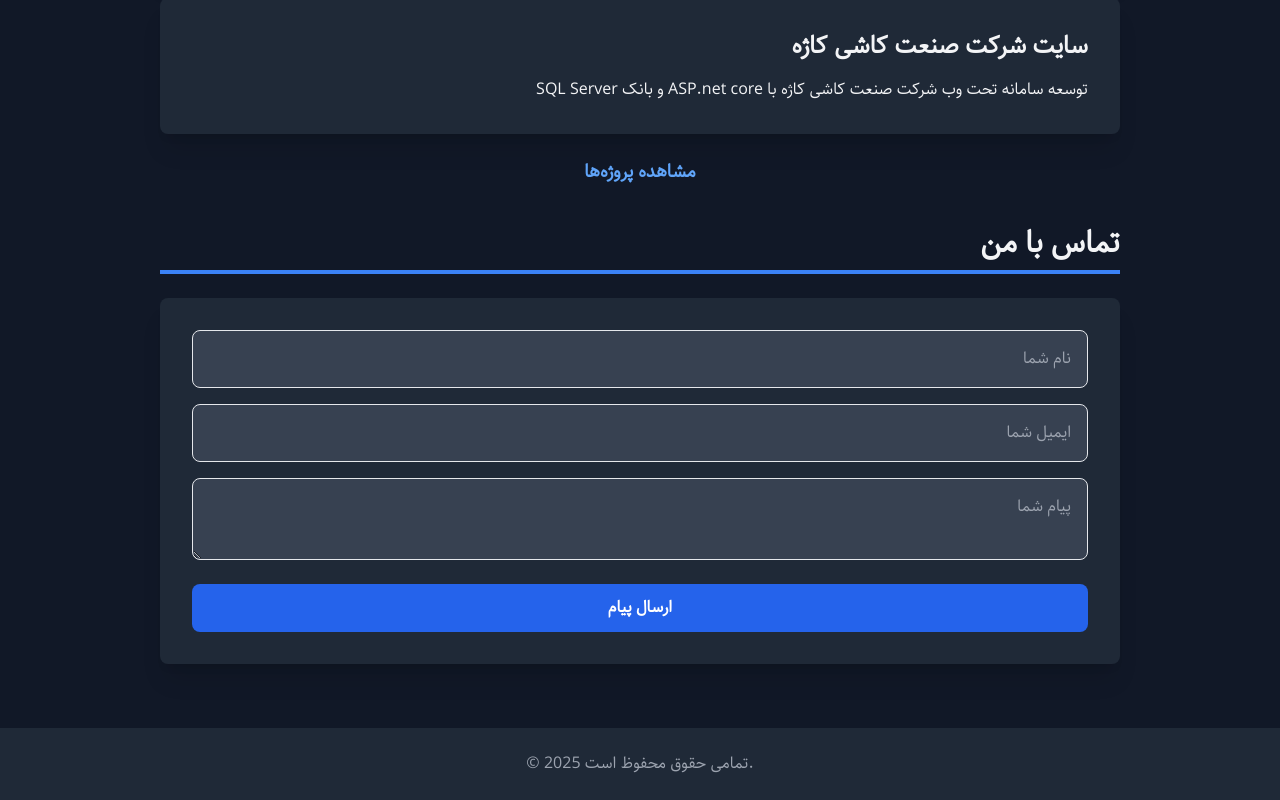
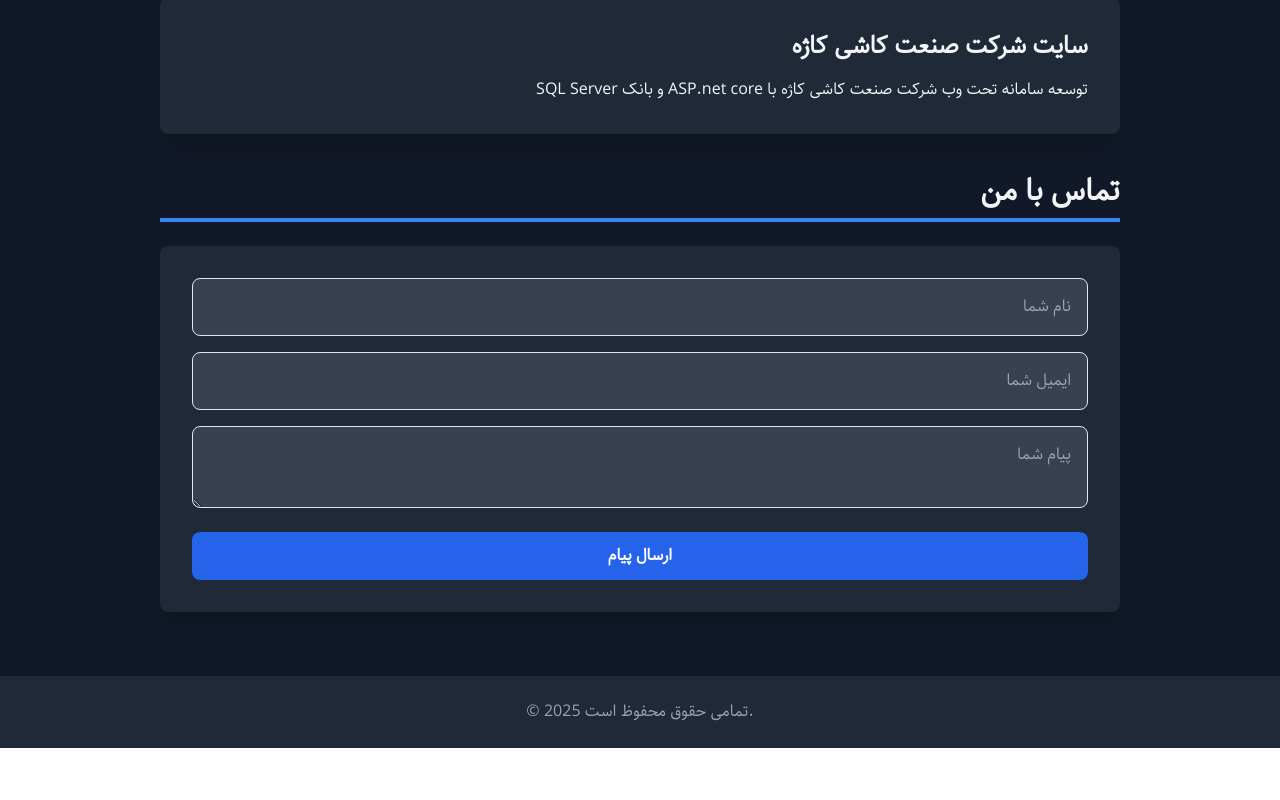
Before and after one commit to hamedrahideh/hamed_Repository, a Next.js app: page / in a window 1280 px wide. Shown: the part 1822-2622 px from the top of the page. After the commit the page ends 2570 px from the top, so only its background shows below. Built offline with nearby package versions, Linux system fonts and the light colour scheme.

Commit message:
Update page.tsx

```diff
--- a/app/page.tsx
+++ b/app/page.tsx
@@ -107,12 +107,6 @@ export default function Home() {
               <p className="mt-4">{project.desc}</p>
             </div>
           ))}
-          <a
-            href="https://hamrah2020.ir"
-            className="block text-center text-blue-400 hover:underline mt-6 text-lg font-semibold"
-          >
-            مشاهده پروژه‌ها
-          </a>
         </section>
 
         <section>
```
